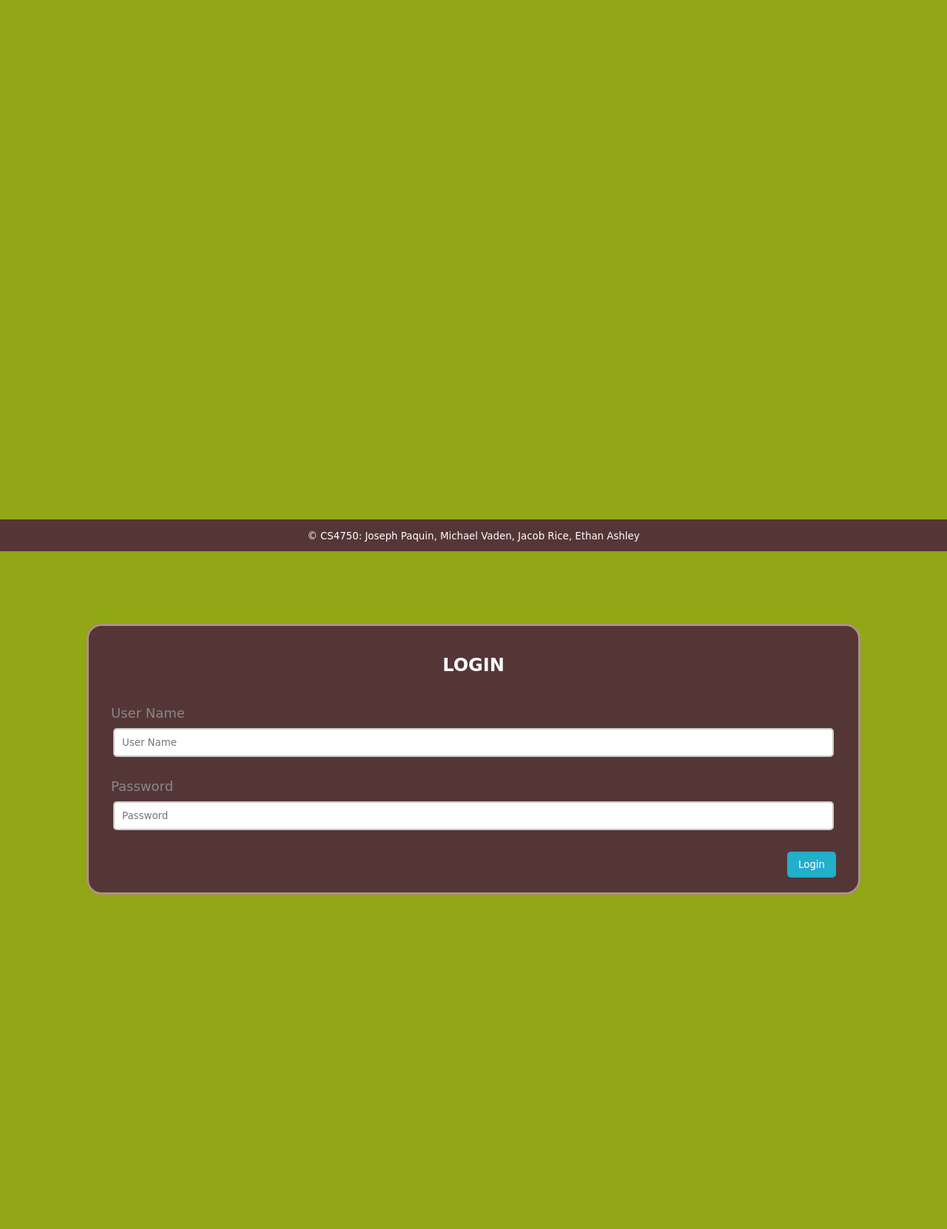
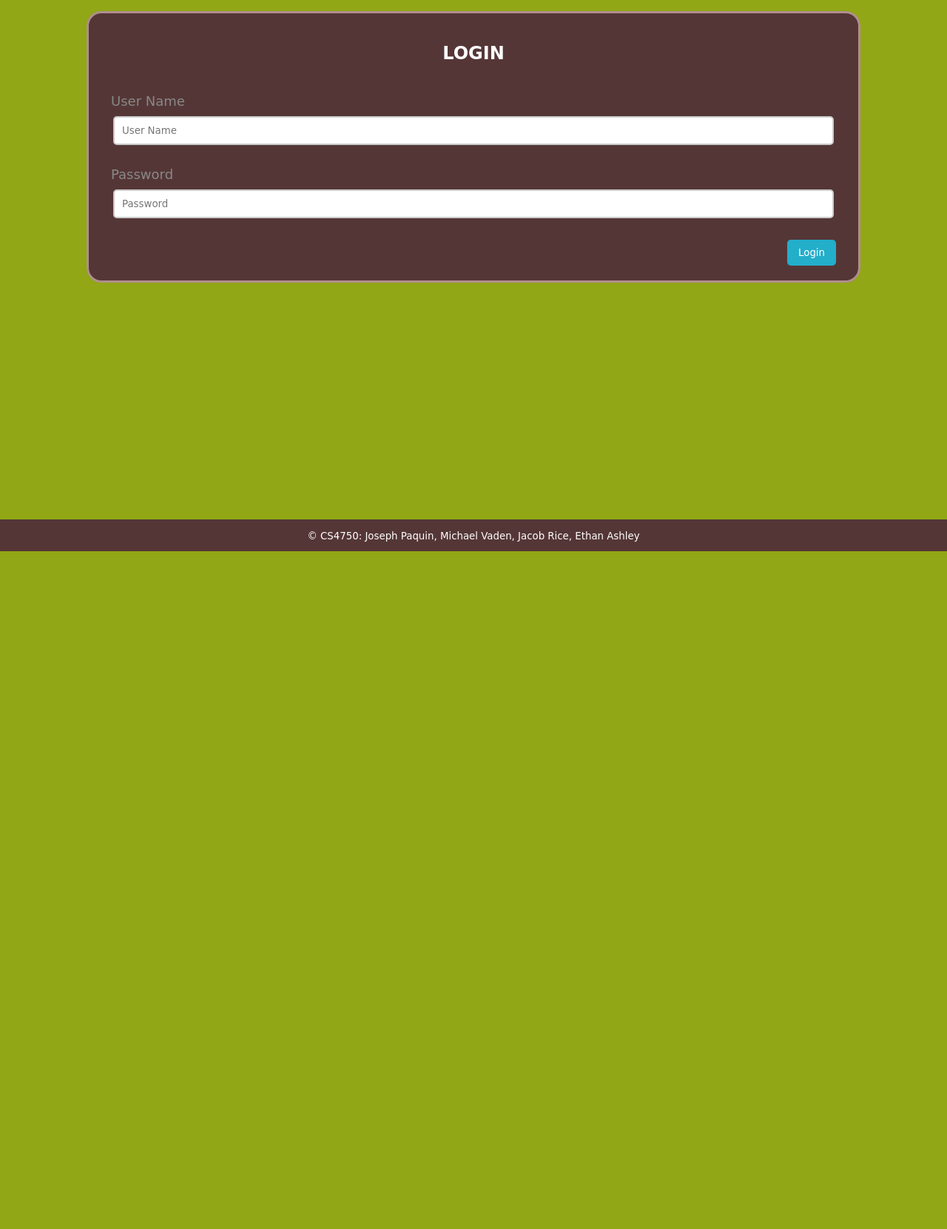
Before and after one commit to tyrant5678/databaseSystemsProject, a PHP site: page /index.php in a window 1280 px wide. Shown: the part 55-1716 px from the top of the page at 74% size. After the commit the page ends 800 px from the top, so only its background shows below. Run offline with PHP 8.4, Linux system fonts and the light colour scheme.

Commit message:
Fix content getting cut off by header

```diff
--- a/style.css
+++ b/style.css
@@ -8,17 +8,17 @@ body {
 
     top: 0px;
 
-    margin-top: 82vh;
+    margin-top: 5vh;
 
     bottom: 0px;
 
-    margin-bottom: 86vh;
+    margin-bottom: 5vh;
 
     justify-content: center;
 
     align-items: center;
 
-    height: 100vh;
+    /* height: 100vh; */
 
     flex-direction: column;
 
```
